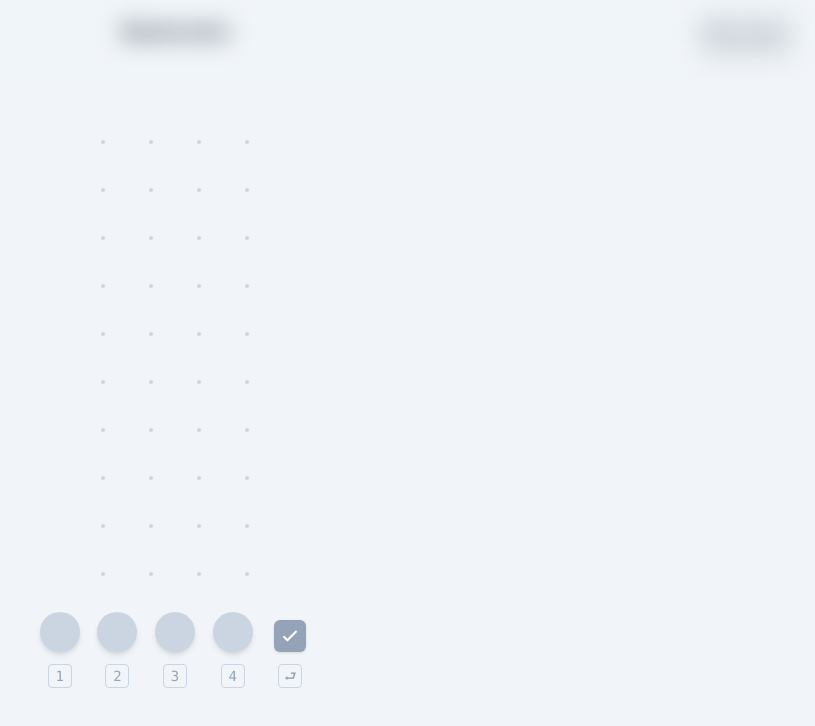
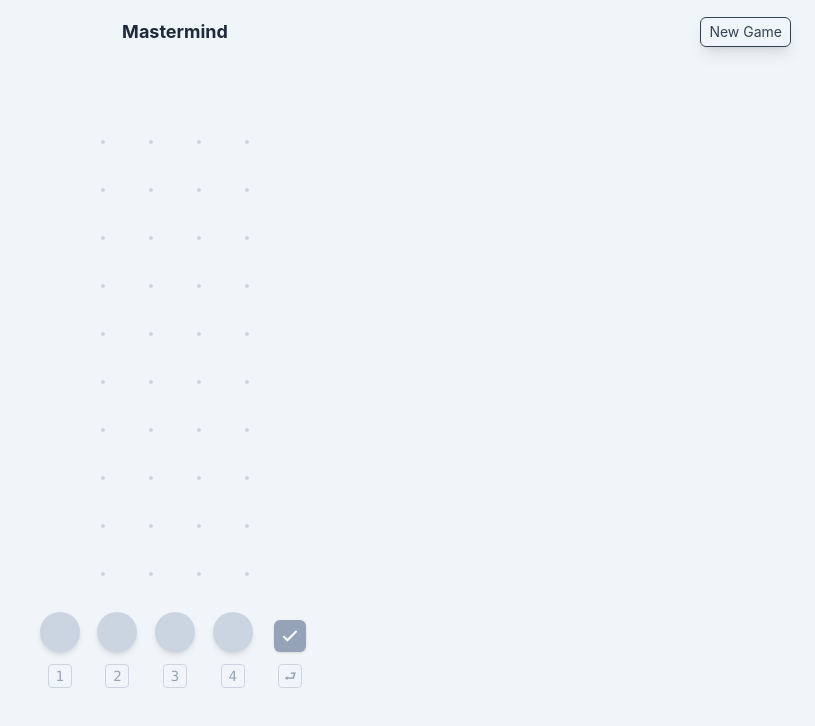
Before and after one commit to jimmysawczuk/mastermind, a Svelte app: page / in a window 1280 px wide. Shown: the top 726 px of the page, without its empty margins (465-1280 px from the left). Built offline with nearby package versions, Linux system fonts and the light colour scheme.

Commit message:
Backdrop blur

```diff
--- a/src/App.svelte
+++ b/src/App.svelte
@@ -44,7 +44,7 @@
 
 <div class="pt-4">
   <div
-    class="fixed w-full px-6 h-16 left-0 top-0 right-0 grid grid-cols-[2fr,1fr] sm:grid-cols-[1fr,2fr,1fr] items-center bg-slate-100/80 dark:bg-slate-700/80 blur-md"
+    class="fixed w-full px-6 h-16 left-0 top-0 right-0 grid grid-cols-[2fr,1fr] sm:grid-cols-[1fr,2fr,1fr] items-center bg-slate-100/80 dark:bg-slate-700/80 backdrop-blur-md"
   >
     <div class="hidden sm:block" />
     <h1
```
